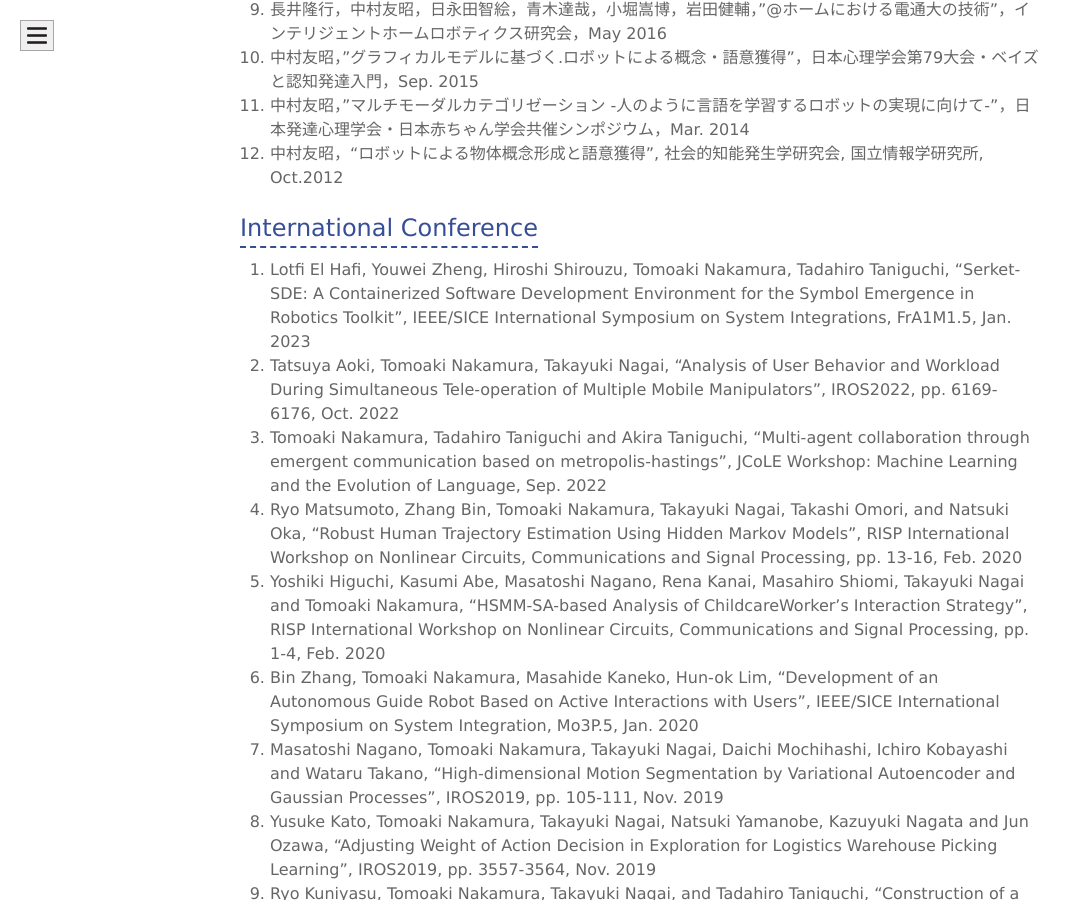
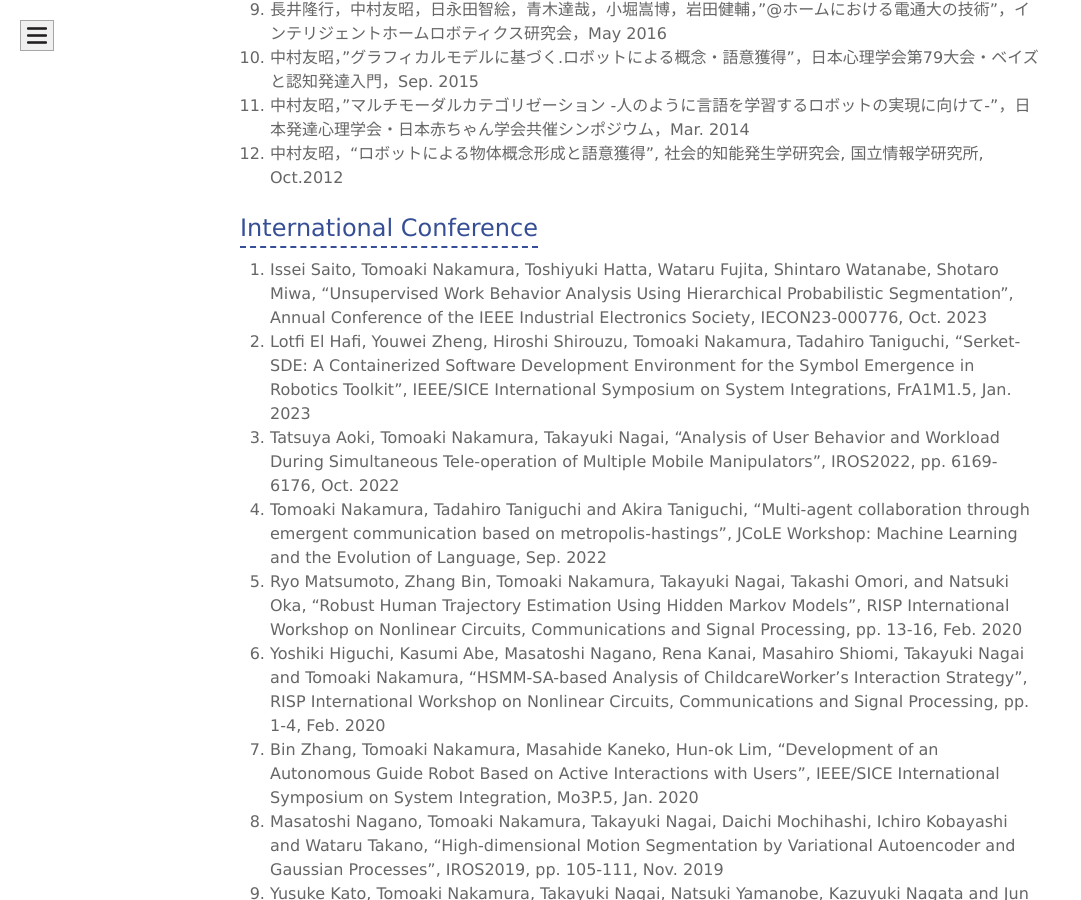
Before and after one commit to naka-lab/naka-lab.github.io, a Jekyll site: the page built from subpages/pub.md, in a window 1280 px wide and 900 px high, scrolled down 4709 px. Shown: the whole window, without its empty margins (0-1081 px from the left). Built offline with Jekyll 4.4.1, drawn with Linux system fonts in a browser that asks for light colours.

Commit message:
Update pub.md

```diff
--- a/subpages/pub.md
+++ b/subpages/pub.md
@@ -84,6 +84,7 @@ layout: default
 
 
 ## International Conference
+1. Issei Saito, Tomoaki Nakamura, Toshiyuki Hatta, Wataru Fujita, Shintaro Watanabe, Shotaro Miwa, "Unsupervised Work Behavior Analysis Using Hierarchical Probabilistic Segmentation", Annual Conference of the IEEE Industrial Electronics Society, IECON23-000776, Oct. 2023
 1. Lotfi El Hafi, Youwei Zheng, Hiroshi Shirouzu, Tomoaki Nakamura, Tadahiro Taniguchi, "Serket-SDE: A Containerized Software Development Environment for the Symbol Emergence in Robotics Toolkit", IEEE/SICE International Symposium on System Integrations, FrA1M1.5, Jan. 2023
 1. Tatsuya Aoki, Tomoaki Nakamura, Takayuki Nagai, "Analysis of User Behavior and Workload During Simultaneous Tele-operation of Multiple Mobile Manipulators", IROS2022, pp. 6169-6176, Oct. 2022
 1. Tomoaki Nakamura, Tadahiro Taniguchi and Akira Taniguchi, "Multi-agent collaboration through emergent communication based on metropolis-hastings", JCoLE Workshop: Machine Learning and the Evolution of Language, Sep. 2022
```
